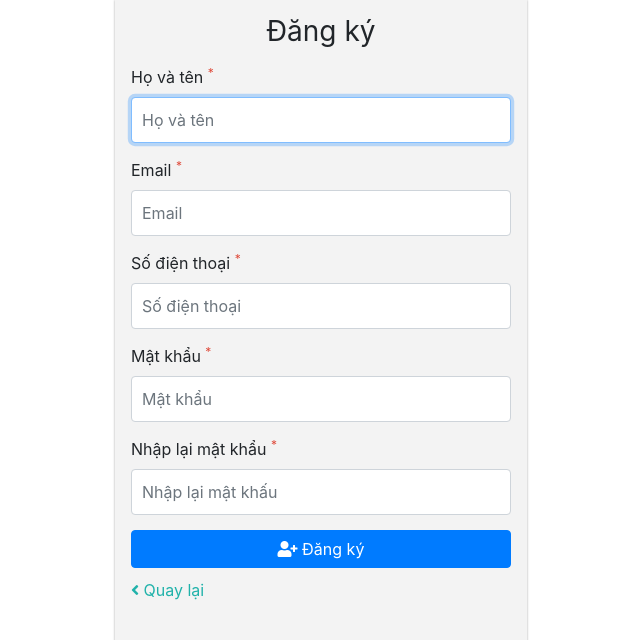
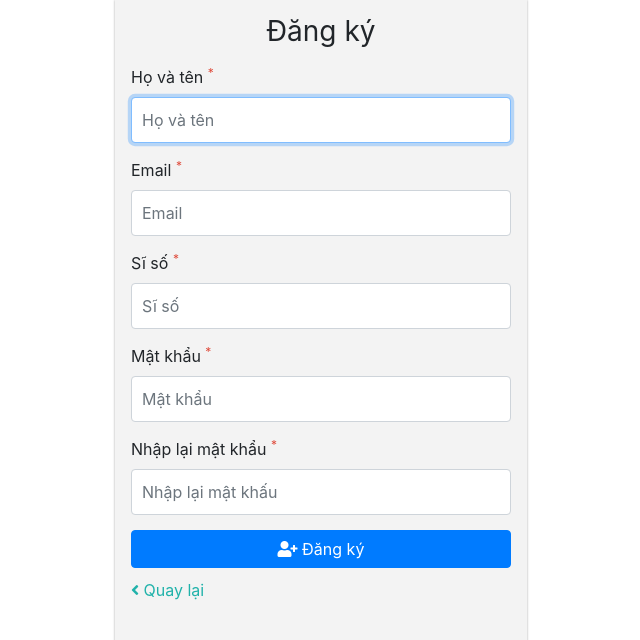
Before and after one commit to dkmrss/quanlygianhang, a PHP site: page /case_study_module/index.php?action=register in a window 1280 px wide. Shown: the part 81-721 px from the top of the page, without its empty margins (319-959 px from the left). Run offline with PHP 8.4, Linux system fonts and the light colour scheme; some libraries are stand-ins or nearby versions.

```diff
--- a/views/auth/register.php
+++ b/views/auth/register.php
@@ -40,8 +40,8 @@
             <?php if (isset($errors['email'])) : ?>
                 <p class="required_errors"><?= $errors['email'] ?></p>
             <?php endif; ?>
-            <label for="">Số điện thoại <sup class="required_errors">*</sup></label>
-            <input type="text" id="user-phone" name="phone" class="form-control" placeholder="Số điện thoại" required autofocus="">
+            <label for="">Sĩ số <sup class="required_errors">*</sup></label>
+            <input type="text" id="user-phone" name="phone" class="form-control" placeholder="Sĩ số" required autofocus="">
             <?php if (isset($errors['phone'])) : ?>
                 <p class="required_errors"><?= $errors['phone'] ?></p>
             <?php endif; ?>
--- a/views/products/index.php
+++ b/views/products/index.php
@@ -102,7 +102,7 @@
                                 </tr>
                             <?php endforeach; ?>
                             <tr>
-                                <td style="vertical-align: middle; text-align: center;" colspan="4"><b>Tổng doanh thu :</b></td>
+                                <td style="vertical-align: middle; text-align: center;" colspan="4"><b>Tổng :</b></td>
                                 <td style="vertical-align: middle; text-align: center;" colspan="2"><b><?= number_format($total) ?> đ</b></td>
                             </tr>
                         </tbody>
```
